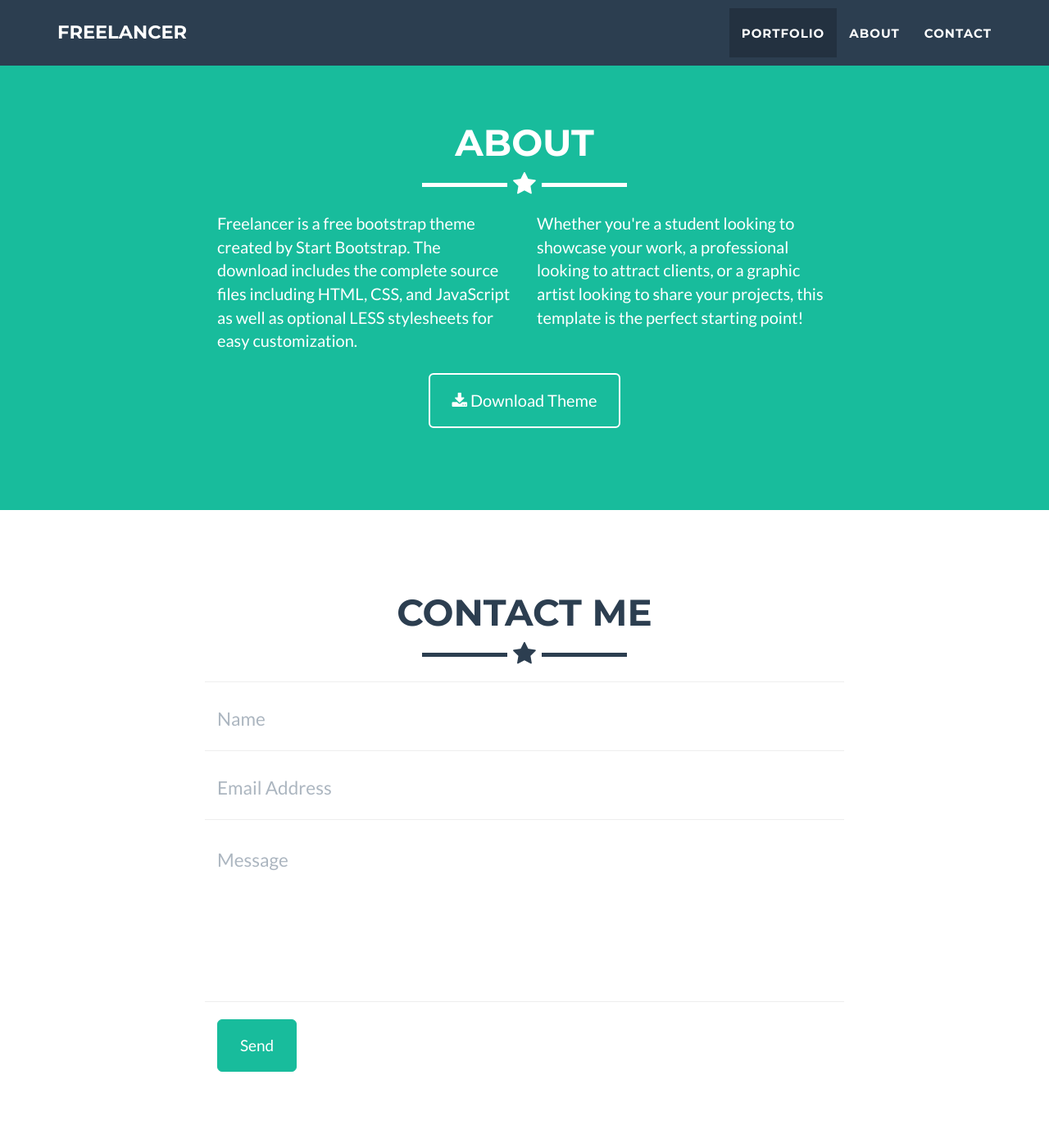
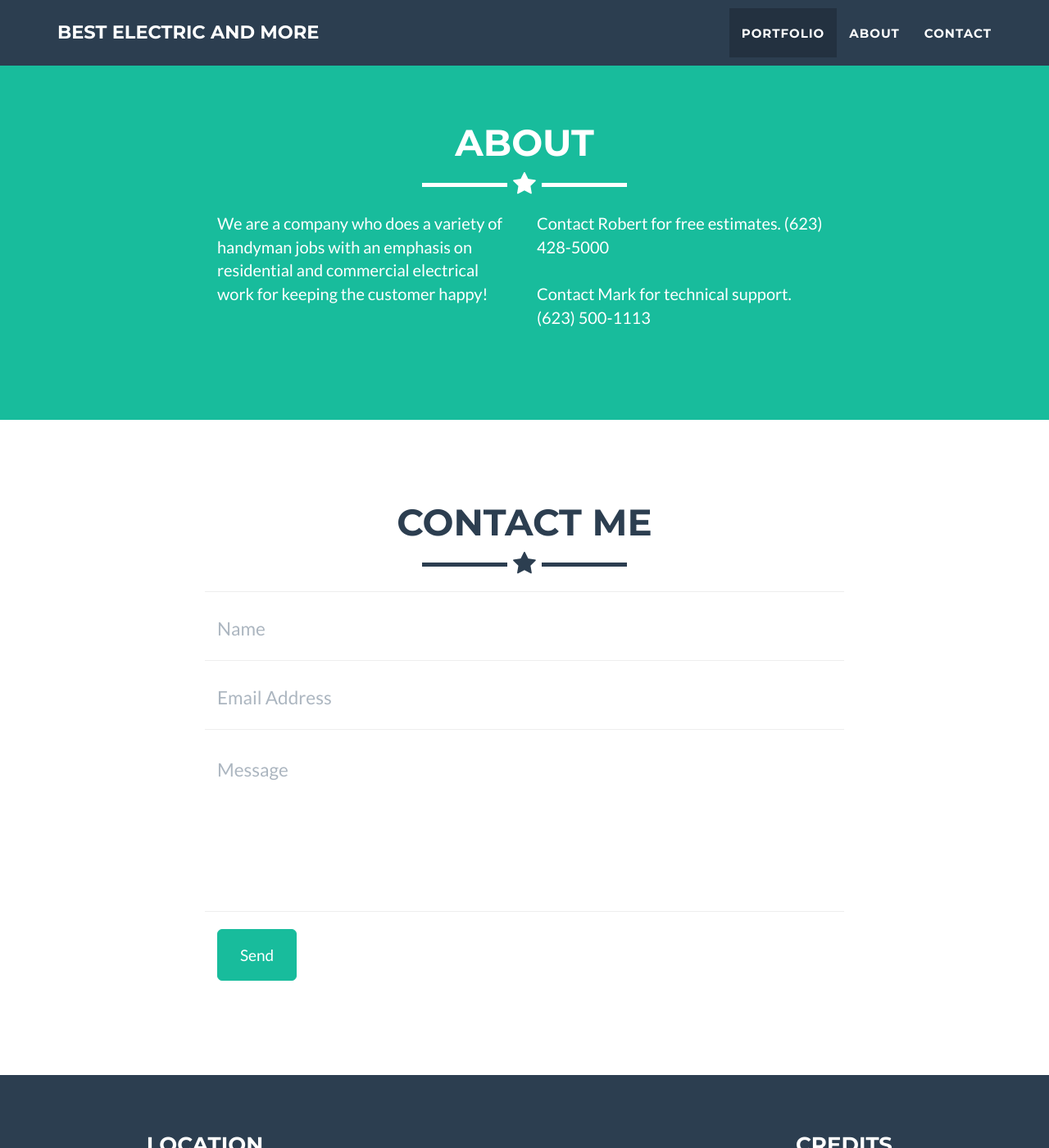
Before and after one commit to corruptfallen/bestelectricandmore, a Jekyll site: the page built from index.html, in a window 1280 px wide and 1400 px high, scrolled down 1616 px. Shown: the whole window at 82% size. Built offline with Jekyll 4.4.1, drawn with Linux system fonts in a browser that asks for light colours; some of the changed text lies outside the part shown.

Commit message:
Add files via upload

```diff
--- a/_config.yml
+++ b/_config.yml
@@ -1,7 +1,7 @@
 # Site settings
-title: Freelancer
-email: your-email@domain.com
-url: https://bestelectricandmore.com
+title: Best Electric and More
+email: bestelectricandmore@gmail.com
+url: https://example.github.io
 description: "Write an awesome description for your new site here. You can edit this line in _config.yml. It will appear in your document head meta (for Google search results) and in your feed.xml site description."
 keywords: "your keywords, separated by commas"
 skills: "Web Developer - Graphic Artist - User Experience Designer"
@@ -32,31 +32,19 @@ color:
 
 # Footer settings
 footer:
-  copyright: Dr. Henry Jekyll
+  copyright: BEST ELECTRIC & More, LLC
   location: Location
-  social: Around the Web
   credits: Credits
 
-# Social networks usernames (many more available: google-plus, flickr, dribbble, pinterest, instagram, tumblr, linkedin, etc.)
-social:
-  - title: twitter
-    url: http://twitter.com/jekyllrb
-  - title: facebook
-    url:
-  - title: stack-overflow
-    url: http://stackoverflow.com/questions/tagged/jekyll
-  - title: bitbucket
-    url: http://bitbucket.org/jekyll
-  - title: github
-    url: http://github.com/jekyll
+
 
 # Postal address (add as many lines as necessary)
 address:
-  - line: 3481 Melrose Place
-  - line: Beverly Hills, CA 90210
+  - line: West Valley
+  - line: Phoenix Arizona
 
 # Credits content
-credits: 'Freelancer is a free to use, open source Bootstrap theme created by <a href="http://startbootstrap.com">Start Bootstrap</a>.'
+credits: 'This theme was taken and modified from jekyll free themes.'
 
 # Build settings
 markdown: kramdown
--- a/_includes/about.html
+++ b/_includes/about.html
@@ -9,15 +9,10 @@
             </div>
             <div class="row">
                 <div class="col-lg-4 col-lg-offset-2">
-                    <p>Freelancer is a free bootstrap theme created by Start Bootstrap. The download includes the complete source files including HTML, CSS, and JavaScript as well as optional LESS stylesheets for easy customization.</p>
+                    <p> We are a company who does a variety of handyman jobs with an emphasis on residential and commercial electrical work for keeping the customer happy! </p>
                 </div>
                 <div class="col-lg-4">
-                    <p>Whether you're a student looking to showcase your work, a professional looking to attract clients, or a graphic artist looking to share your projects, this template is the perfect starting point! </p>
-                </div>
-                <div class="col-lg-8 col-lg-offset-2 text-center">
-                    <a href="https://github.com/jeromelachaud/freelancer-theme" class="btn btn-lg btn-outline">
-                        <i class="fa fa-download"></i> Download Theme
-                    </a>
+                    <p>   Contact Robert for free estimates. (623) 428-5000 <br><br> Contact Mark for technical support. (623) 500-1113</p>
                 </div>
             </div>
         </div>
--- a/_includes/header.html
+++ b/_includes/header.html
@@ -5,9 +5,9 @@
                 <div class="col-lg-12">
                     <img class="img-responsive" src="img/profile.png" alt="">
                     <div class="intro-text">
-                        <span class="name">{{ site.title }}</span>
+                        <span class="name">Best Electric and More</span>
                         <hr class="star-light">
-                        <span class="skills">{{ site.skills }}</span>
+                        <span class="skills">Eletrical Work - Handyman Jobs</span>
                     </div>
                 </div>
             </div>
```
